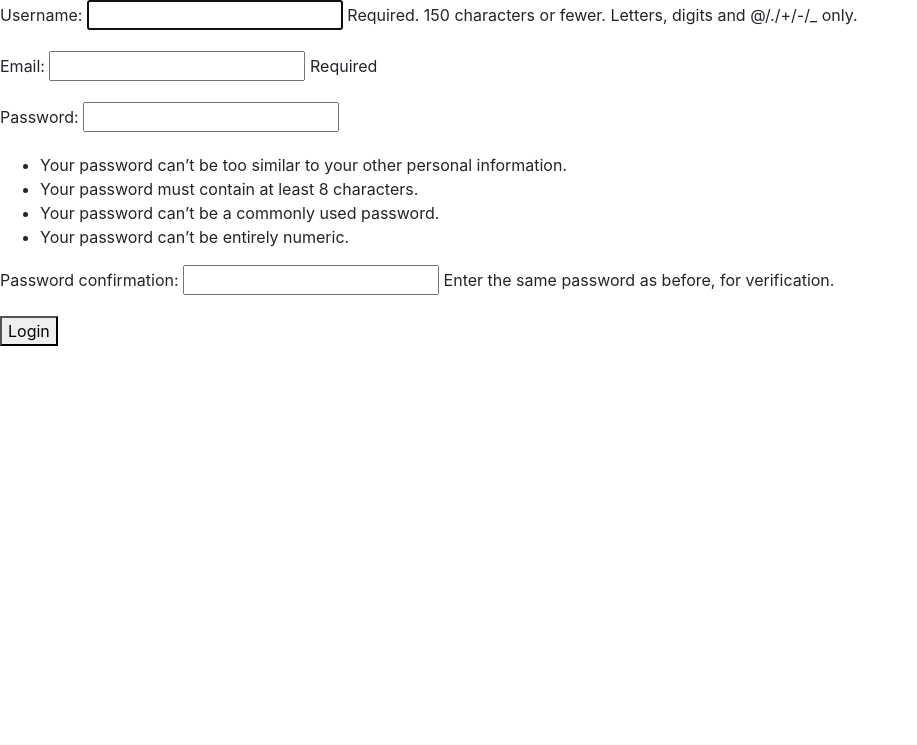
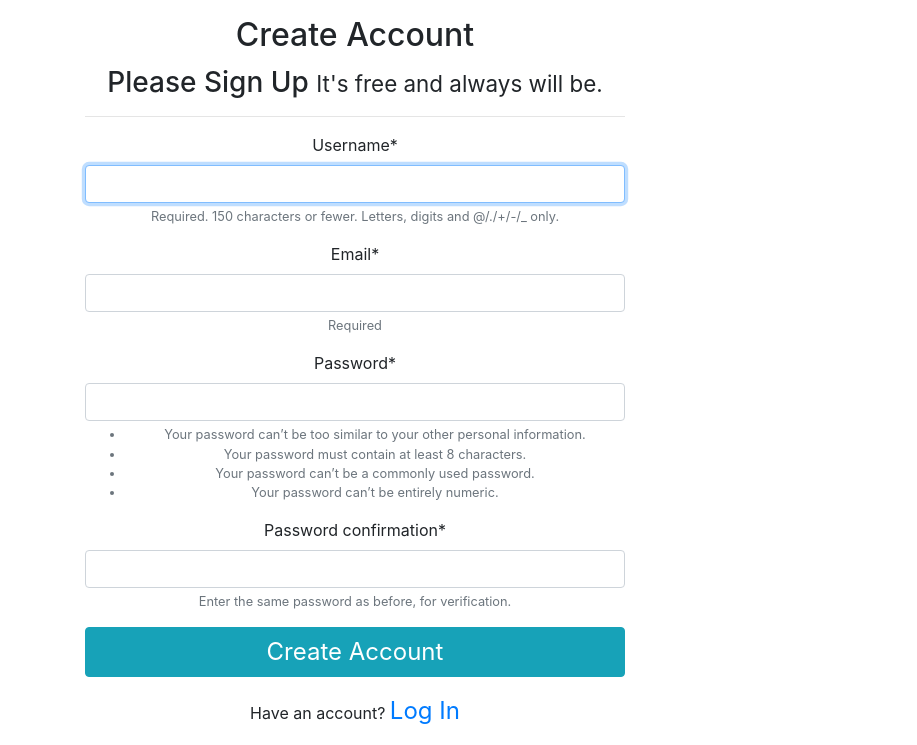
Before and after one commit to Rashidomar/djanjo_project, a Django app: page /accounts/signup/ in a window 1280 px wide. Shown: the part 56-801 px from the top of the page, without its empty margins (0-917 px from the left). Before the commit the page ends 402 px from the top, so only its background shows below. Run offline with Django 3.2, Linux system fonts and the light colour scheme; parts of the project's set-up code (start-up, migrations or seed data) failed here and were passed over; some libraries are stand-ins or nearby versions.

```diff
--- a/accounts/templates/accounts_tem/signup.html
+++ b/accounts/templates/accounts_tem/signup.html
@@ -1,12 +1,25 @@
 {% extends 'posts_tem/layout.html' %}
+{% load crispy_forms_tags %}
 {% block title %} SIGN UP {% endblock %}
 {% block body %}
 {% load static %}
 
-    <form method="post" action="">
-        {% csrf_token %}
-        {{ form.as_p }}
-        <button type="submit">Login</button>
-    </form>
-
+<div class="container">
+<div class="row">
+    <div class="col-xs-12 col-sm-8 col-md-6 col-sm-offset-2 col-md-offset-3 text-center">
+		<form role="form" method="post" class="form-signin">
+			<h2 class="card-title mt-3 text-center">Create Account</h2>
+			<h3>Please Sign Up <small>It's free and always will be.</small></h3>
+			<hr class="colorgraph">
+            <form method="post" action="">
+                {% csrf_token %}
+                {{ form|crispy }}
+            <div class="form-group">
+        		<button type="submit" class="btn btn-info btn-block" style="font-size:1.5em"> Create Account  </button>
+    		</div>
+    			<p class="text-center">Have an account? <a href="#" style="font-size:1.5em">Log In</a></p>
+            </form>
+    </div>
+</div>
+</div>
 {% endblock %}
--- a/mysite/settings.py
+++ b/mysite/settings.py
@@ -31,6 +31,7 @@ ALLOWED_HOSTS = []
 # Application definition
 
 INSTALLED_APPS = [
+    'crispy_forms',
     'posts',
     'accounts',
     'django.contrib.admin',
@@ -128,6 +129,7 @@ USE_TZ = True
 
 # Static files (CSS, JavaScript, Images)
 # https://docs.djangoproject.com/en/1.11/howto/static-files/
+CRISPY_TEMPLATE_PACK = 'bootstrap4'
 
 STATIC_URL = '/static/'
 
--- a/posts/templates/posts_tem/layout.html
+++ b/posts/templates/posts_tem/layout.html
@@ -1,4 +1,3 @@
-{% load static %}
 <!DOCTYPE html>
 <html lang="en">
 <head>
@@ -6,8 +5,9 @@
 	<meta http-equiv="X-UA-Compatible" content="IE=edge">
 	<meta name="viewport" content="width=device-width, initial-scale=1">
     <title>{% block title %} {% endblock %}</title>
+       {% load static %}
     <link rel="stylesheet" href="{% static 'posts/bootstrap/css/bootstrap.min.css' %}">
-</head>
+    </head>
 <body>
 <nav class="navbar navbar-expand-lg sticky-top navbar-light bg-light">
   <a class="navbar-brand" href="{% url 'posts:index' %}">SHOP ONLINE</a>
@@ -58,5 +58,6 @@
 <!-- JS -->
     <script src="{% static 'posts/bootstrap/js/jquery.min.js' %}"></script>
     <script src="{% static 'posts/bootstrap/js/bootstrap.min.js' %}"></script>
+
 </body>
 </html>
```
Also changed, not shown: accounts/templates/accounts_tem/login.html (+17 -2 lines).
